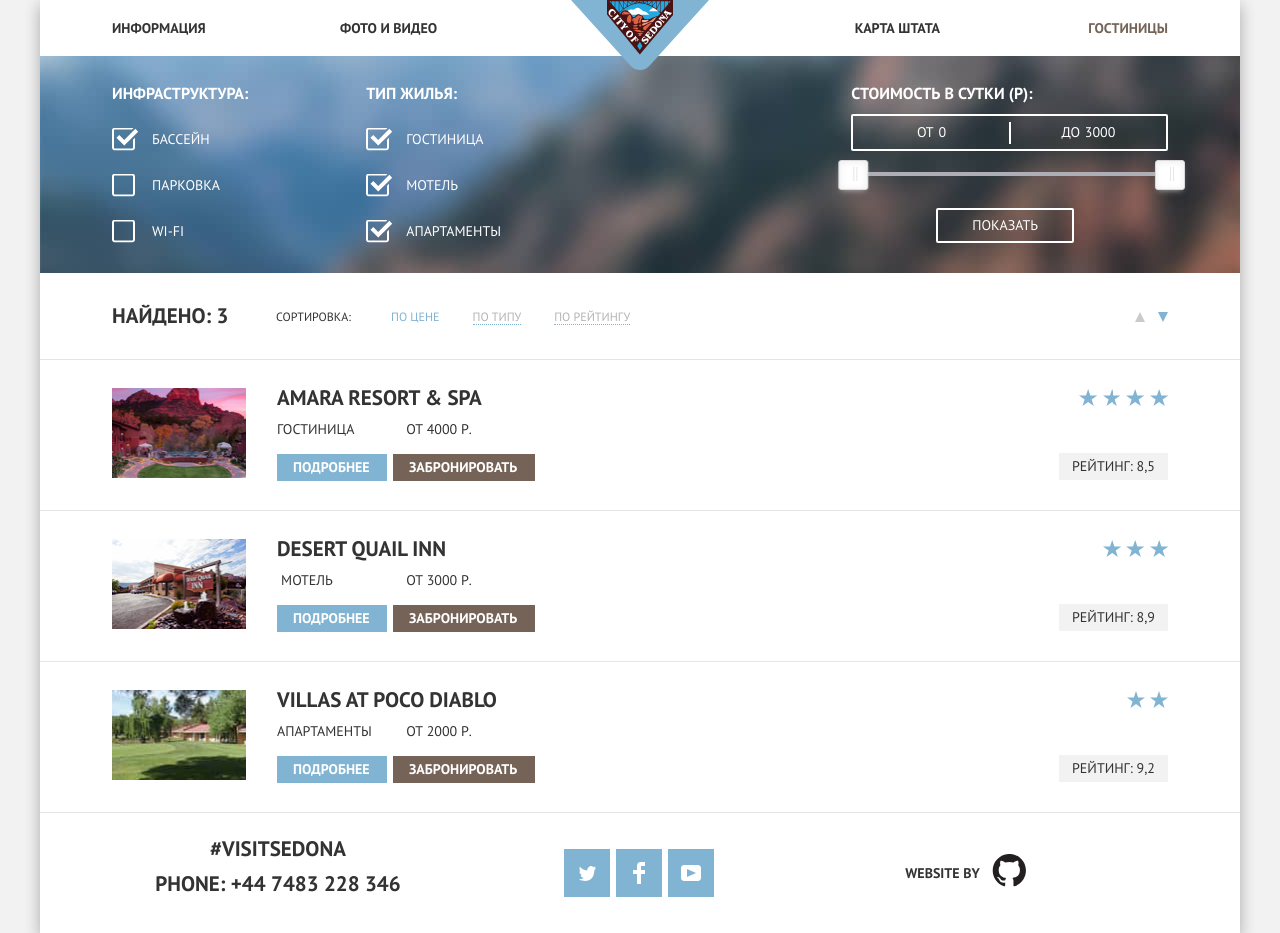
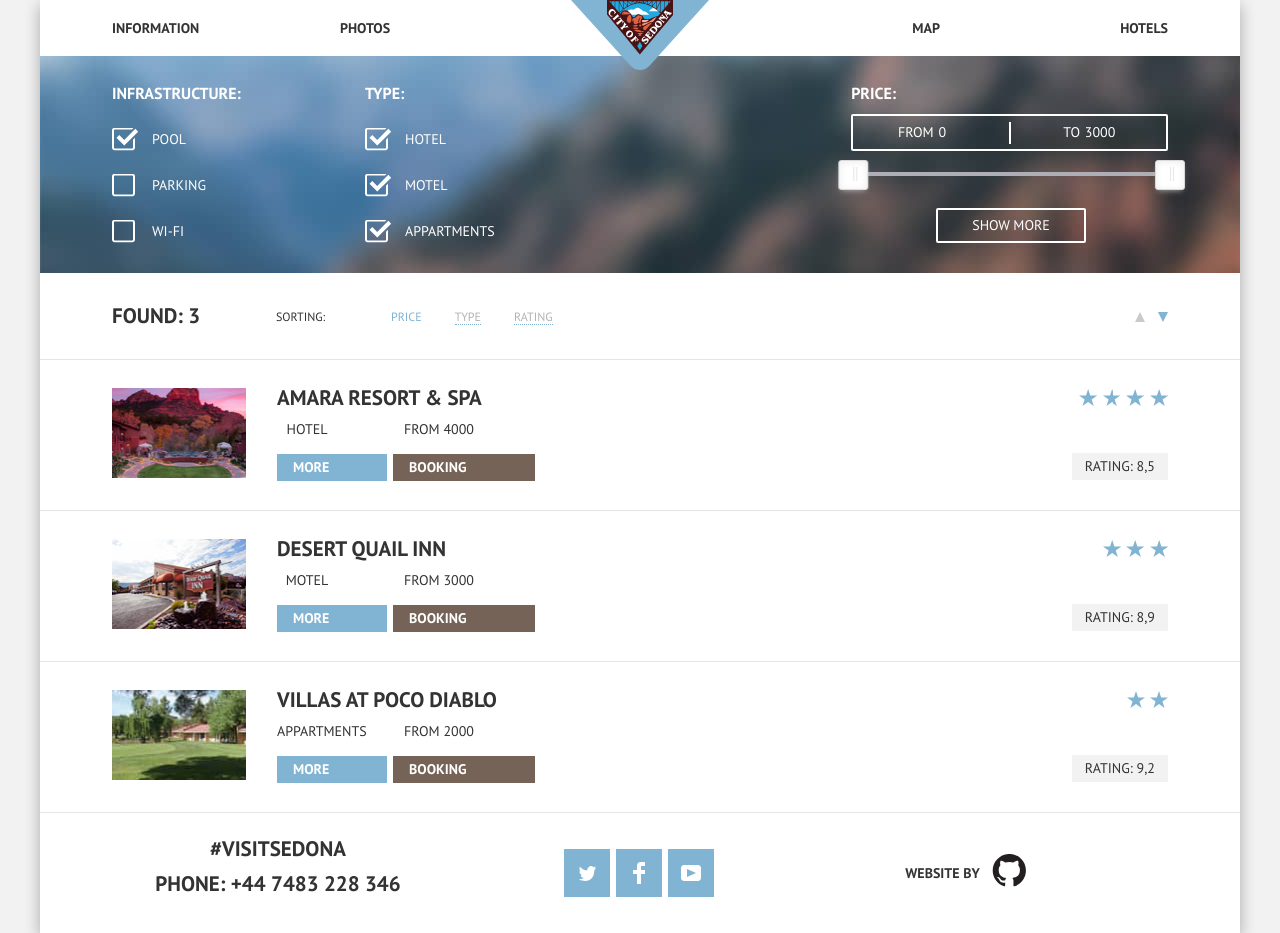
Before and after one commit to elismountain/89110-sedona-28, a website: page source/catalog.html in a window 1280 px wide. Drawn offline with Linux system fonts and the light colour scheme.

Commit message:
translated to eng

```diff
--- a/source/catalog.html
+++ b/source/catalog.html
@@ -3,7 +3,7 @@
 <head>
   <meta charset="UTF-8">
   <meta name="viewport" content="width=device-width, initial-scale=1">
-  <title>Поиск отелей</title>
+  <title>Hotel search</title>
   <link href="https://fonts.googleapis.com/css2?family=PT+Sans:wght@400;700&display=swap" rel="stylesheet">
   <link href="css/normalize.css" rel="stylesheet">
   <link  rel="stylesheet" href="css/style.css">
@@ -19,30 +19,30 @@
         </a>
         <div class="container">
           <ul class="site-navigation">
-            <li><a href="404.html" tabindex="2"> Информация</a></li>
-            <li><a href="404.html" tabindex="3"> Фото и видео </a></li>
-            <li><a href="map.html" tabindex="4"> Карта штата </a></li>
-            <li class="site-navigation-current"> Гостиницы </li>
+            <li><a href="404.html"> Information</a></li>
+            <li><a href="404.html"> Photos </a></li>
+            <li><a href="map.html"> Map </a></li>
+            <li><a href="catalog.html"> Hotels </a></li>
           </ul>
         </div>
       </nav>
     </header>
 
     <main class="main-page">
-      <h1 class="visually-hidden">Поиск отелей в Седоне</h1>
+      <h1 class="visually-hidden">Hotel search </h1>
       <form class="clearfix form-filters" action="https://echo.htmlacademy.ru" method="get">
         <div class="form-filters-wrapper-left">
           <fieldset class="form-filters-fieldset">
-            <legend class="form-filters-legend">Инфраструктура:</legend>
+            <legend class="form-filters-legend">Infrastructure:</legend>
             <ul class="form-filters-input-wrapper">
               <li class="form-filters-input-block">
                 <input class="form-filters-checkbox visually-hidden" type="checkbox" name="pool" id="filter-pool"  checked>
-                <label class="form-filters-label-checkbox" for="filter-pool" tabindex="5" > Бассейн </label>
+                <label class="form-filters-label-checkbox" for="filter-pool" tabindex="5" > Pool </label>
               </li>
 
               <li class="form-filters-input-block">
                 <input class="form-filters-checkbox visually-hidden" type="checkbox" name="parking" id="filter-parking">
-                <label class="form-filters-label-checkbox" for="filter-parking" tabindex="6" > Парковка </label>
+                <label class="form-filters-label-checkbox" for="filter-parking" tabindex="6" > Parking </label>
               </li>
               <li class="form-filters-input-block">
                 <input class="form-filters-checkbox visually-hidden" type="checkbox" name="wifi" id="wifi">
@@ -52,35 +52,35 @@
           </fieldset>
 
           <fieldset class="form-filters-fieldset">
-            <legend class="form-filters-legend">Тип жилья:</legend>
+            <legend class="form-filters-legend">Type:</legend>
 
             <ul class="form-filters-input-wrapper">
               <li class="form-filters-input-block">
                 <input class="form-filters-checkbox visually-hidden" type="checkbox" name="hotel" id="hotel" checked >
-                <label class="form-filters-label-checkbox" for="hotel" tabindex="8" >Гостиница</label>
+                <label class="form-filters-label-checkbox" for="hotel" tabindex="8" >Hotel</label>
               </li>
 
               <li class="form-filters-input-block">
                 <input class="form-filters-checkbox visually-hidden" type="checkbox" name="motel" id="motel" checked >
-                <label class="form-filters-label-checkbox" for="motel" tabindex="9" >Мотель</label>
+                <label class="form-filters-label-checkbox" for="motel" tabindex="9" >Motel</label>
               </li>
 
               <li class="form-filters-input-block">
                 <input class="form-filters-checkbox visually-hidden" type="checkbox" name="apartments" id="apartments" checked>
-                <label class="form-filters-label-checkbox" for="apartments" tabindex="10">Апартаменты</label>
+                <label class="form-filters-label-checkbox" for="apartments" tabindex="10">Appartments</label>
               </li>
             </ul>
           </fieldset>
         </div>
 
         <div class="form-filters-wrapper-right">
-          <p class="form-filters-legend">Стоимость в сутки (Р):</p>
+          <p class="form-filters-legend">Price:</p>
 
           <p class="form-filters-interval">
-            <label class="form-filters-label zero" tabindex="11"> От
+            <label class="form-filters-label zero" tabindex="11"> from
               <input class="form-filters-input-text filter__input" type="text" name="min-price" value="0">
             </label>
-            <label class="form-filters-label three-thousand" tabindex="12"> До
+            <label class="form-filters-label three-thousand" tabindex="12"> to
               <input class="form-filters-input-text filter__input" type="text" name="max-price" value="3000">
             </label>
           </p>
@@ -92,30 +92,30 @@
             <!-- <button class="form-filters-range-handle form-filters-range-handle--min" type="button" aria-label="Минимально" ></button>
             <button class="form-filters-range-handle form-filters-range-handle--max" type="button" aria-label="Максимально"></button> -->
           </div>
-          <button class="form-filters-button" type="submit">Показать</button>
+          <button class="form-filters-button" type="submit">Show more</button>
         </div>
       </form>
 
       <section class="catalog">
-        <h2 class="visually-hidden">Гостиницы в Седоне</h2>
+        <h2 class="visually-hidden">Hotels</h2>
 
         <header class="catalog-header">
           <div class="catalog-result-wrapper">
-            <b class="catalog-result"> Найдено: 3</b>
+            <b class="catalog-result"> Found: 3</b>
           </div>
 
           <div class="catalog-sort-type-wrapper">
-            <p class="catalog-sort-text">Сортировка:</p>
+            <p class="catalog-sort-text">Sorting:</p>
 
             <ul class="catalog-sort-type sort-type">
               <li class="sort-type-item">
-                <a class="sort-type-link sort-type-link--active">По цене</a>
+                <a class="sort-type-link sort-type-link--active">Price</a>
               </li>
               <li class="sort-type-item">
-                <a class="sort-type-link" href="#">По типу</a>
+                <a class="sort-type-link" href="#">Type</a>
               </li>
               <li class="sort-type-item">
-                <a class="sort-type-link" href="#">По рейтингу</a>
+                <a class="sort-type-link" href="#">Rating</a>
               </li>
             </ul>
           </div>
@@ -142,20 +142,20 @@
 
             <div class="hotel-description">
               <div class="hotel-info">
-                <p class="hotel-text">Гостиница</p>
-                <a href="#" class="hotel-button button button--blue">Подробнее</a>
+                <p class="hotel-text">Hotel</p>
+                <a href="#" class="hotel-button button button--blue">More</a>
               </div>
 
               <div class="hotel-booking">
-                <p class="hotel-text">От 4000 р.</p>
-                <a href="#" class="hotel-button button button--brown">  Забронировать  </a>
+                <p class="hotel-text">From 4000 </p>
+                <a href="#" class="hotel-button button button--brown">  Booking  </a>
               </div>
             </div>
           </div>
 
           <div class="hotel-rating">
             <div class="hotel-stars hotel-stars--four"> </div>
-            <p class="hotel-rating-text">Рейтинг: 8,5</p>
+            <p class="hotel-rating-text">Rating: 8,5</p>
           </div>
         </article>
 
@@ -171,20 +171,20 @@
 
             <div class="hotel-description">
               <div class="hotel-info">
-                <p class="hotel-text">Мотель</p>
-                <a href="#" class="hotel-button button button--blue">Подробнее</a>
+                <p class="hotel-text">Motel</p>
+                <a href="#" class="hotel-button button button--blue">More</a>
               </div>
 
               <div class="hotel-booking">
-                <p class="hotel-text">От 3000 р.</p>
-                <a href="#" class="hotel-button button button--brown">  Забронировать</a>
+                <p class="hotel-text">From 3000</p>
+                <a href="#" class="hotel-button button button--brown"> Booking</a>
               </div>
             </div>
           </div>
 
           <div class="hotel-rating">
             <div class="hotel-stars hotel-stars--three"></div>
-            <p class="hotel-rating-text">Рейтинг: 8,9</p>
+            <p class="hotel-rating-text">Rating: 8,9</p>
           </div>
         </article>
 
@@ -200,20 +200,20 @@
 
             <div class="hotel-description">
               <div class="hotel-info">
-                <p class="hotel-text">Апартаменты</p>
-                <a href="#" class="hotel-button button button--blue">Подробнее</a>
+                <p class="hotel-text">Appartments</p>
+                <a href="#" class="hotel-button button button--blue">More</a>
               </div>
 
               <div class="hotel-booking">
-                <p class="hotel-text">От 2000 р.</p>
-                <a href="#" class="hotel-button button button--brown">  Забронировать  </a>
+                <p class="hotel-text">From 2000</p>
+                <a href="#" class="hotel-button button button--brown">  Booking  </a>
               </div>
             </div>
           </div>
 
           <div class="hotel-rating">
             <div class="hotel-stars hotel-stars--two"></div>
-            <p class="hotel-rating-text">Рейтинг: 9,2</p>
+            <p class="hotel-rating-text">Rating: 9,2</p>
           </div>
         </article>
       </section>
@@ -222,14 +222,14 @@
     <footer class="page-footer clearfix">
       <section class="page-footer-column">
         <div class="contacts">
-          <h2 class="visually-hidden">Контакты</h2>
+          <h2 class="visually-hidden">contacts</h2>
           <p class="footer-contacts">#visitsedona</p>
           <p><a href="tel:+74956660166" class="tel">phone: +44 7483 228 346</a></p>
         </div>
       </section>
 
       <section class="page-footer-column">
-        <h2 class="visually-hidden">Социальные сети</h2>
+        <h2 class="visually-hidden">Sotial media</h2>
         <ul class="footer-social">
           <li class="social-links-item">
             <a class="button button-blue social-links" href="https://twitter.com" aria-label="Twitter">
--- a/source/css/style.css
+++ b/source/css/style.css
@@ -1625,5 +1625,7 @@
   top: 50%;
   right: 120%;
 }
+/*# sourceMappingURL=style.css.map */
+/*# sourceMappingURL=style.css.map */
 
 /*# sourceMappingURL=style.css.map */
```
Also changed, not shown: 1 other file.
